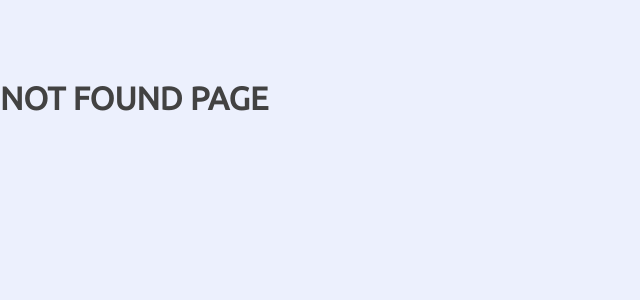
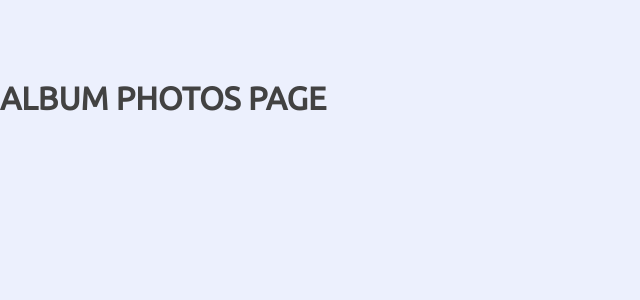
Before and after one commit to placideirandora/lightflow-challenge-two, a React (Create React App) app: page /albums/1/photos in a window 1280 px wide. Before the commit this address had no page. Shown: the top 300 px of the page, without its empty margins (0-640 px from the left). Built offline with nearby package versions, Linux system fonts and the light colour scheme; a web font is replaced by a local one.

Commit message:
Improve the Route for Dynamic Path Parameter

```diff
--- a/src/App.jsx
+++ b/src/App.jsx
@@ -1,19 +1,19 @@
-import { BrowserRouter as Router, Switch, Route } from 'react-router-dom';
+import { BrowserRouter as Router, Switch, Route } from "react-router-dom";
 
-import Home from './pages/Home';
-import NotFoundPage from './pages/NotFound';
-import AlbumPhotos from './pages/AlbumPhotos';
+import Home from "./pages/Home";
+import NotFoundPage from "./pages/NotFound";
+import AlbumPhotos from "./pages/AlbumPhotos";
 
 const App = () => {
   return (
     <Router>
       <Switch>
-        <Route path='/' component={Home} exact />
-        <Route path='/albums/id/photos' component={AlbumPhotos} exact />
-        <Route path='*' exact={true} component={NotFoundPage} />
+        <Route path="/" component={Home} exact />
+        <Route path="/albums/:albumId/photos" component={AlbumPhotos} exact />
+        <Route path="*" exact={true} component={NotFoundPage} />
       </Switch>
     </Router>
   );
-}
+};
 
 export default App;
```
